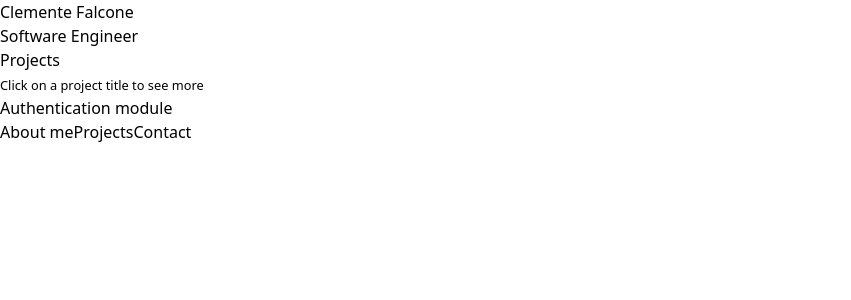
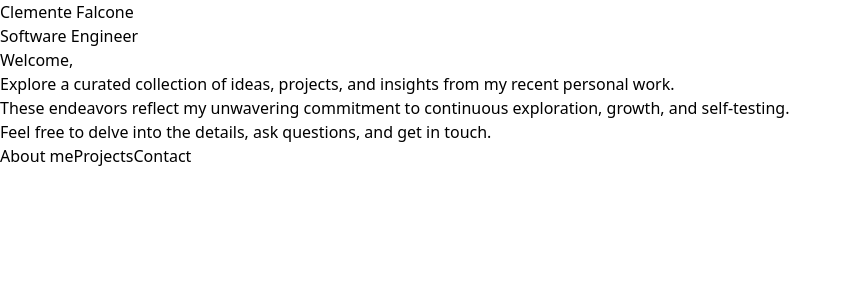
Before and after one commit to clementeaf/portfolio-react, a React (Vite) app: page / in a window 1280 px wide. Shown: the top 300 px of the page, without its empty margins (0-851 px from the left). Built offline with nearby package versions, Linux system fonts and the light colour scheme.

Commit message:
update of home content

```diff
--- a/src/App.jsx
+++ b/src/App.jsx
@@ -2,6 +2,7 @@ import Projects from '@pages/Projects'
 import Button from './core-ui/Button'
 import { bottomMenu } from './config'
 import Header from './core-ui/Header'
+import Home from './pages/Home'
 
 const buttonsRow = bottomMenu.map((content) => <Button children={content} />)
 
@@ -10,9 +11,10 @@ function App() {
     <div className="flex h-screen w-screen items-center justify-center bg-[#d5d5d5]/60">
       <div className="flex flex-col h-full w-full px-5 pt-10 pb-5">
         <Header/>
-        <div className="flex flex-col w-full h-full border-b border-black pr-4 pb-4 mt-2">
-          <div className="flex h-[560px] justify-start items-start">
-            <Projects />
+        <div className="flex flex-col w-full h-full border-b border-black pb-4 mt-2">
+          <div className="flex h-[700px] justify-start items-start pt-14">
+            {/* <Projects /> */}
+            <Home />
           </div>
           <div className="flex justify-between w-[375px] fixed bottom-9 right-5">
             {buttonsRow}
--- a/src/pages/Home.jsx
+++ b/src/pages/Home.jsx
@@ -1,21 +1,20 @@
 import React from 'react'
-import Projects from './Projects'
 
 export default function Home() {
   return (
-    <div className="flex flex-col h-full w-full px-5 pt-10 pb-5">
-      <h1 className="text-[40px] w-fit tracking-[10px]">Clemente Falcone</h1>
-      <h3 className="text-[20px] tracking-[10px]">Software Engineer</h3>
-      <div className="flex flex-col w-full h-full border-b border-black pr-4 pb-4 mt-2">
-        <div className='flex h-[560px] justify-start items-start'>
-            <Projects />
-        </div>
-        <div className='flex justify-between w-[375px] fixed bottom-9 right-5'>
-          <p className="text-[15px] tracking-[2px] font-light text-black/60 hover:text-black cursor-pointer ease-in-out duration-150">About me</p>
-          <p className="text-[15px] tracking-[2px] font-light text-black/60 hover:text-black cursor-pointer ease-in-out duration-150">Projects</p>
-          <p className="text-[15px] tracking-[2px] font-light text-black/60 hover:text-black cursor-pointer ease-in-out duration-150">Contact</p>
-        </div>
-      </div>
+    <div className="flex flex-col h-full w-full">
+      <p className="text-3xl mb-4">Welcome,</p>
+      <p className="text-lg mb-4">
+        Explore a curated collection of ideas, projects, and insights from my
+        recent personal work.
+      </p>
+      <p className="text-lg mb-4">
+        These endeavors reflect my unwavering commitment to continuous
+        exploration, growth, and self-testing.
+      </p>
+      <p className="text-lg mb-4">
+        Feel free to delve into the details, ask questions, and get in touch.
+      </p>
     </div>
   )
 }
```
